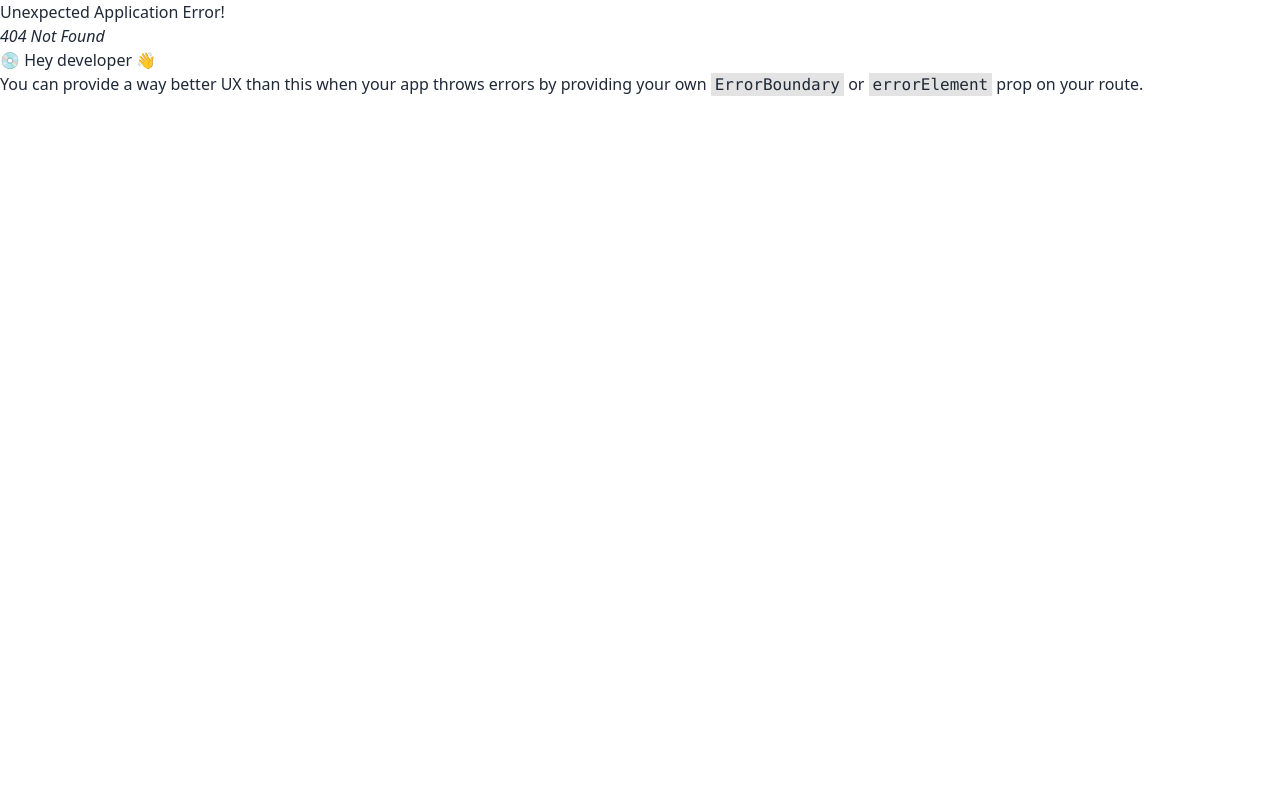
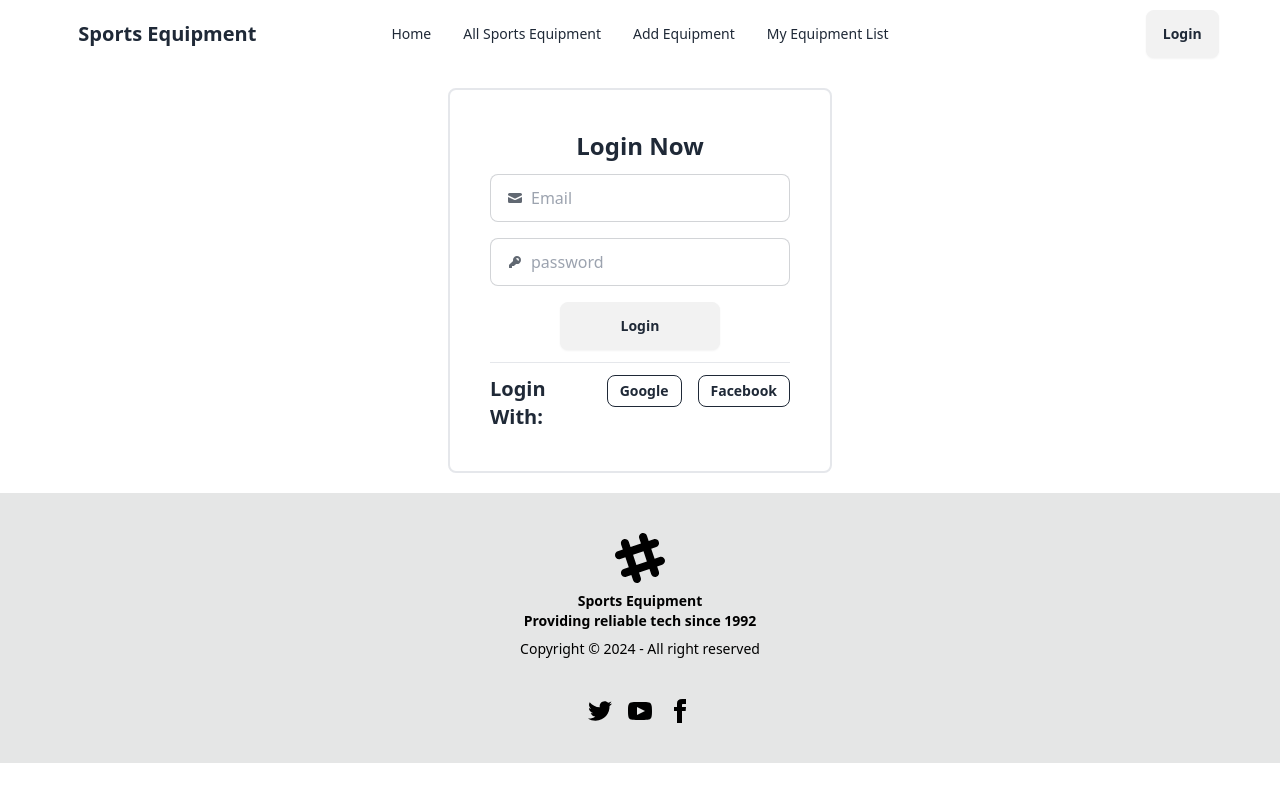
Before and after one commit to safin33221/Sports-Equipment-Store-Client-Side, a React (Vite) app: page /login in a window 1280 px wide. Before the commit this address had no page. Built offline with nearby package versions, Linux system fonts and the light colour scheme.

Commit message:
completed Login pageDesign

```diff
--- a/src/Components/Navbar.jsx
+++ b/src/Components/Navbar.jsx
@@ -1,5 +1,5 @@
 import React from 'react';
-import { NavLink } from 'react-router-dom';
+import { Link, NavLink } from 'react-router-dom';
 
 const Navbar = () => {
     const links = <>
@@ -40,7 +40,7 @@
                 </ul>
             </div>
             <div className="navbar-end">
-                <a className="btn">Login</a>
+                <Link to='/login' className="btn">Login</Link>
             </div>
         </div>
     );
--- a/src/MainLayout/MainLayout.jsx
+++ b/src/MainLayout/MainLayout.jsx
@@ -10,7 +10,7 @@
                 <Navbar></Navbar>
             </nav>
 
-            <main>
+            <main className="my-5">
                 <Outlet></Outlet>
             </main>
 
--- /dev/null
+++ b/src/Pages/Login.jsx
@@ -0,0 +1,48 @@
+const Login = () => {
+    return (
+        <div className="w-96 mx-auto p-10 border-2 rounded-lg">
+            <h1 className="text-2xl font-bold text-center mb-3">Login Now</h1>
+
+            <label className="input input-bordered flex items-center gap-2">
+                <svg
+                    xmlns="http://www.w3.org/2000/svg"
+                    viewBox="0 0 16 16"
+                    fill="currentColor"
+                    className="h-4 w-4 opacity-70">
+                    <path
+                        d="M2.5 3A1.5 1.5 0 0 0 1 4.5v.793c.026.009.051.02.076.032L7.674 8.51c.206.1.446.1.652 0l6.598-3.185A.755.755 0 0 1 15 5.293V4.5A1.5 1.5 0 0 0 13.5 3h-11Z" />
+                    <path
+                        d="M15 6.954 8.978 9.86a2.25 2.25 0 0 1-1.956 0L1 6.954V11.5A1.5 1.5 0 0 0 2.5 13h11a1.5 1.5 0 0 0 1.5-1.5V6.954Z" />
+                </svg>
+                <input type="text" className="grow" placeholder="Email" />
+            </label>
+
+            <label className="input input-bordered flex items-center gap-2 my-4">
+                <svg
+                    xmlns="http://www.w3.org/2000/svg"
+                    viewBox="0 0 16 16"
+                    fill="currentColor"
+                    className="h-4 w-4 opacity-70">
+                    <path
+                        fillRule="evenodd"
+                        d="M14 6a4 4 0 0 1-4.899 3.899l-1.955 1.955a.5.5 0 0 1-.353.146H5v1.5a.5.5 0 0 1-.5.5h-2a.5.5 0 0 1-.5-.5v-2.293a.5.5 0 0 1 .146-.353l3.955-3.955A4 4 0 1 1 14 6Zm-4-2a.75.75 0 0 0 0 1.5.5.5 0 0 1 .5.5.75.75 0 0 0 1.5 0 2 2 0 0 0-2-2Z"
+                        clipRule="evenodd" />
+                </svg>
+                <input type="password" className="grow" placeholder="password" />
+            </label>
+            <label>
+
+                <button className="btn w-40 font-bold mx-auto block">Login</button>
+            </label>
+            <hr className="my-3"/>
+            <div className="flex gap-4">
+                <h1 className="font-bold text-xl">Login With:</h1>
+                <button className="btn btn-outline btn-sm">Google</button>
+                <button className="btn btn-outline btn-sm">Facebook</button>
+
+            </div>
+        </div>
+    );
+};
+
+export default Login;
```
Also changed, not shown: src/Router/router.jsx (+12 -1 lines).
